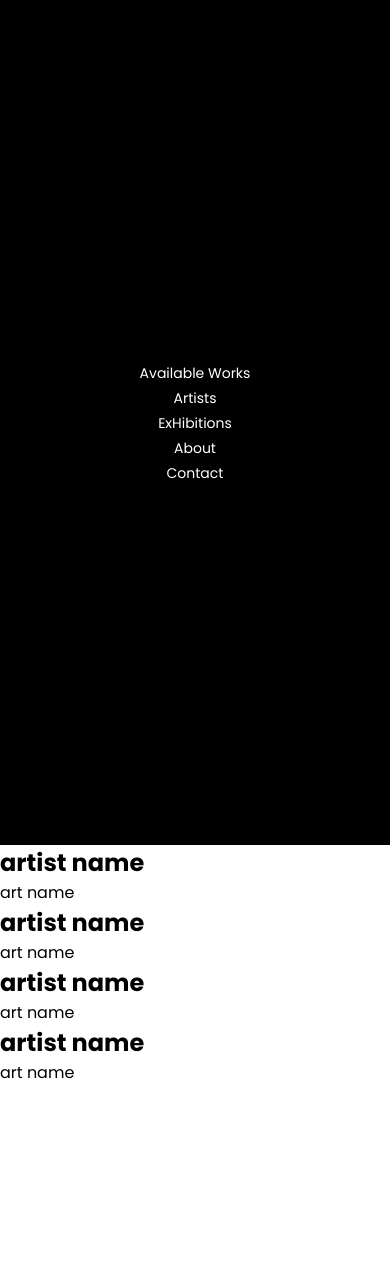
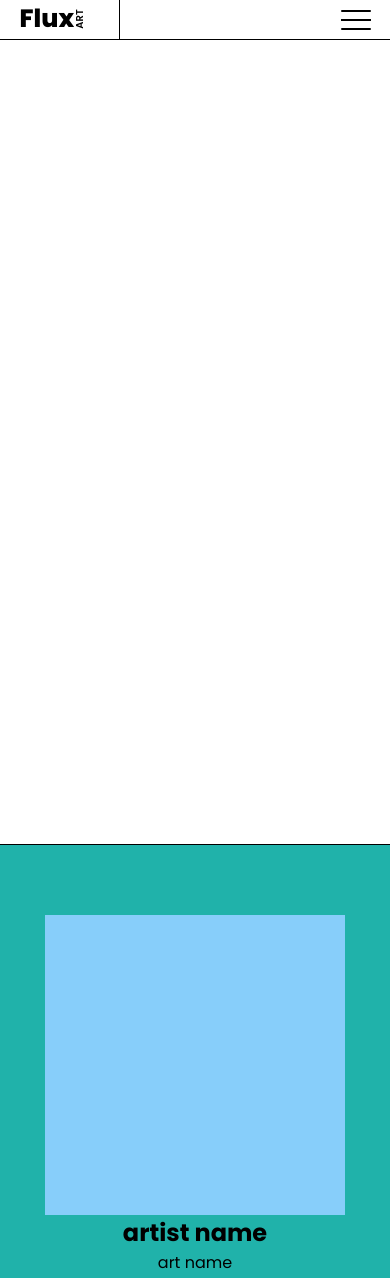
Before and after one commit to Moeketsi17/Flux-art, a plain HTML site: page index.html in a window 390 px wide. Shown: the top 1278 px of the page. Before the commit the page ends 1085 px from the top, so only its background shows below. Drawn offline with Linux system fonts and the light colour scheme.

Commit message:
mobile nav animations

```diff
--- a/app.js
+++ b/app.js
@@ -0,0 +1,15 @@
+const button = document.querySelector(".burger");
+const navlinks = document.querySelector('.navlinks');
+const logo = document.querySelector('.logo');
+const nav = document.querySelector('nav');
+
+
+button.addEventListener("click", () => {
+    button.classList.toggle("active");
+    navlinks.classList.toggle("open")
+    logo.classList.toggle("active")
+    nav.classList.toggle("active")
+
+
+
+});
--- a/index.html
+++ b/index.html
@@ -23,6 +23,17 @@
             <span class="logo-span">ART</span>
         </div>
 
+        <div class="burger-container">
+            <div class="burger" role="button">
+                <span class="stick"></span>
+                <span class="stick"></span>
+                <span class="stick"></span>
+                <span class="stick"></span>
+                <span class="stick"></span>
+            </div>
+        </div>
+    </nav>
+
     <div class="navlinks">
         <ul>
             <li><a href="">Available Works</a></li>
@@ -32,13 +43,6 @@
             <li><a href="">Contact</a></li>
         </ul>
     </div>
-
-        <div class="burger">
-            <div class="line1"></div>
-            <div class="line2"></div>
-            <div class="line3"></div>
-        </div>
-    </nav>
     <!-- header -->
     <header>
 
--- a/style.css
+++ b/style.css
@@ -10,54 +10,90 @@
 
 nav {
     display: flex;
+    position: fixed;
+    top: 0;
+    left: 0;
     width: 100%;
     justify-content: space-between;
     align-items: center;
     border-bottom: 1px solid #000;
-    padding: 0 25px;
+    padding: 0 5%;
+    height: 40px;
+    z-index: 1000;
+
+}
+
+nav.active {
+    border-bottom: 1px solid #fff;
+    background-color: #000;
 }
 
 .logo {
     position: relative;
-    background-color: aquamarine;
     border-right: 1px solid #000;
-    width: 150px;
+    width: 100px;
+    height: 40px;
+    mix-blend-mode: difference;
+}
+
+
+
+.logo.active {
+    border-right: 1px solid #fff;
+}
+.logo.active h6,
+.logo.active .logo-span {
+    color: #fff;
 }
 
 .logo h6 {
-    font-size: 30px;
+    font-size: 25px;
     font-weight: 800;
+    mix-blend-mode: difference;
 }
 
 .logo-span {
     position: absolute;
-    left: 100px;
-    top: 28px;
+    left: 50px;
+    top: 11px;
     transform: rotate(-90deg);
     font-weight: 600;
+    font-size: 10px;
+    mix-blend-mode: difference;
 }
 
 .navlinks {
     width: 100%;
     height: 100vh;
+    display: flex;
+    position: fixed;
+    background-color: #000;
+    top: 0;
+    left: 0;
+    transform: translateY(-100%);
+    transition: transform 0.35s ease-in-out;
+}
+
+.navlinks.open {
+    transform: translateY(0);
+
 }
 
 .navlinks ul {
     display: flex;
     width: 100%;
     height: 100%;
-    background-color: #000;
     flex-direction: column;
-    justify-content: center;
+    justify-content: space-around;
     align-items: center;
-    position: absolute;
+    padding: 200px 0;
     top: 0;
     left: 0;
-
 }
 
 .navlinks ul li {
     list-style: none;
+    height: 25px;
 }
 
 .navlinks a {
@@ -67,16 +103,126 @@ nav {
 }
 
 
+/* codepen burger */
+.burger-container {
+    /* position: absolute; */
+    left: 0;
+    top: 0;
+    /* width: 100vw;
+    height: 100vh; */
+    display: flex;
+    justify-content: center;
+    align-items: center;
+
+}
+
+.burger {
+    --burger-height: 20px;
+    --stick-width: 30px;
+    --stick-height: 2px;
+    --stick-color: #000;
+    --transition-duration: 0.2s;
+
+    position: relative;
+    width: var(--stick-width);
+    height: var(--burger-height);
+    cursor: pointer;
+    overflow: hidden;
+}
+
+.stick {
+    mix-blend-mode: difference;
+    position: absolute;
+    height: var(--stick-height);
+    width: var(--stick-width);
+    background-color: var(--stick-color);
+    border-radius: 2px;
+    transition: transform ease-in-out, width ease-in-out;
+    transition-duration: var(--transition-duration);
+}
+
+.stick:nth-child(1) {
+    top: 0;
+}
+
+.stick:nth-child(2),
+.stick:nth-child(3),
+.stick:nth-child(4) {
+    top: 0;
+    bottom: 0;
+    margin: auto;
+}
+
+.stick:nth-child(5) {
+    bottom: 0;
+}
+
+.burger.active .stick:nth-child(even) {
+    transition-delay: var(--transition-duration);
+    background-color: #fff;
+}
+
+.burger:not(.active) .stick:nth-child(odd) {
+    transition-delay: var(--transition-duration);
+}
+
+.burger.active .stick:nth-child(odd) {
+    width: 0;
+}
+
+.burger.active .stick:nth-child(2) {
+    transform: rotate(45deg);
+}
+
+.burger.active .stick:nth-child(4) {
+    transform: rotate(-45deg);
+}
+
+/* header section */
+header {
+    width: 100%;
+    height: 100vh;
+}
+
+
+
+/* arteorks section */
+.art-container {
+    display: flex;
+    flex-direction: column;
+}
+
+.artwork {
+    background-color: lightseagreen;
+    height: 500px;
+    border-top: 1px solid #000;
+    padding: 20px;
+    display: flex;
+    flex-direction: column;
+    align-items: center;
+    justify-content: center;
+}
+
+.artwork-img {
+    background-color: lightskyblue;
+    height: 300px;
+    width: 300px;
+    background-position: center;
+    background-repeat: no-repeat;
+    background-size: cover;
+}
+
+
 
 
 /* tablet screen */
-@media screen and (min-width: 768px) {
+/* @media screen and (min-width: 768px) {
 
-}
+} */
 
 
 /* laptop screen */
-@media screen and (min-width: 1024px) {
+/* @media screen and (min-width: 1024px) {
     nav {
         display: flex;
         width: 100%;
@@ -123,4 +269,4 @@ nav {
         font-size: 14px;
     }
 
-}
+} */
```
Lines whose indentation alone changed are shown as unchanged.
